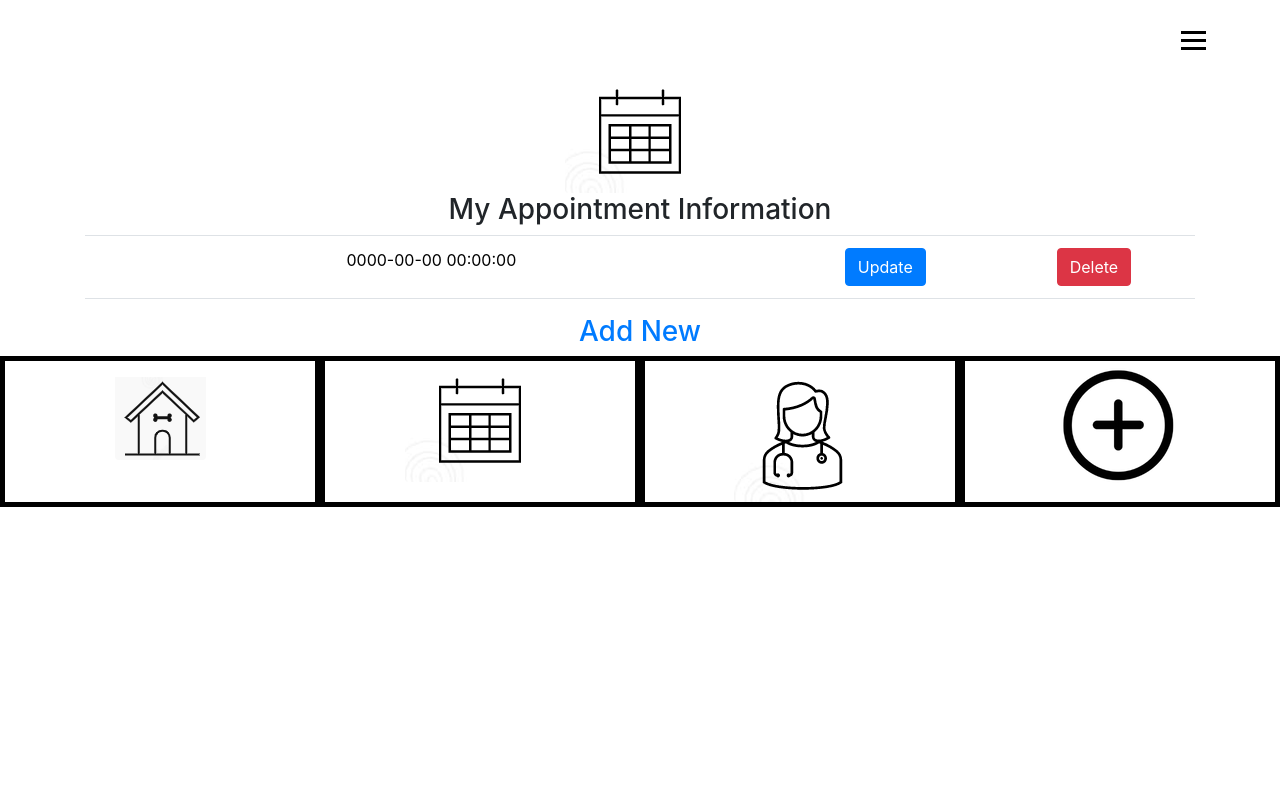
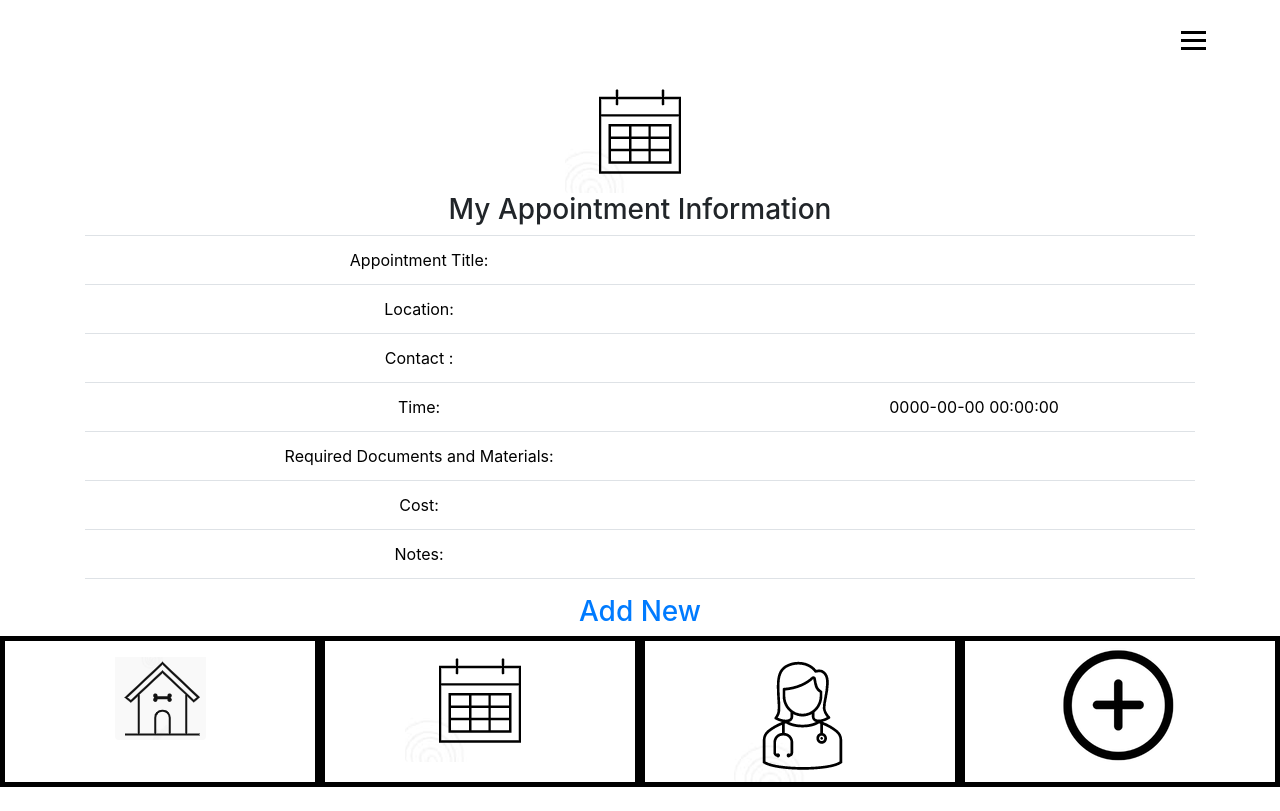
Before and after one commit to maxaeon/MyDogHealth, a PHP site: page /appointment-create.php in a window 1280 px wide. Shown: the part 24-835 px from the top of the page. Before the commit the page ends 531 px from the top, so only its background shows below. Run offline with PHP 8.4, Linux system fonts and the light colour scheme; data that the repository does not hold is empty.

Commit message:
Update appointment-read.php

```diff
--- a/appointment-read.php
+++ b/appointment-read.php
@@ -6,17 +6,29 @@ include 'db.php';
   while($row = $result->fetch_assoc()) {
 
 
+    echo "</tr>";
+    echo "<td> Appointment Title:</td>";
     echo "<td>" . $row['fldappointmentTitle'] . "</td>";
+    echo "</tr>";
+    echo "<td>  Location:</td>";
     echo "<td>" . $row['fldappointmentLocation'] . "</td>";
+    echo "</tr>";
+    echo "<td> Contact :</td>";
     echo "<td>" . $row['fldappointmentContact'] . "</td>";
+    echo "</tr>";
+    echo "<td> Time:</td>";
     echo "<td>" . $row['fldappointmentTime'] . "</td>";
+    echo "</tr>";
+    echo "<td> Required Documents and Materials:</td>";
     echo "<td>" . $row['fldappointmentRequiredDocs'] . "</td>";
+    echo "</tr>";
+    echo "<td> Cost:</td>";
     echo "<td>" . $row['fldappointmentCost'] . "</td>";
+    echo "</tr>";
+    echo "<td> Notes:</td>";
     echo "<td>" . $row['fldappointmentNotes'] . "</td>";
 
 
-   echo '<td><a class="btn btn-primary" href="" role="button">Update</a></td>';
-  echo '<td><a class="btn btn-danger" href="" role="button">Delete</a></td>';
 
     echo "</tr>";
   }
```
